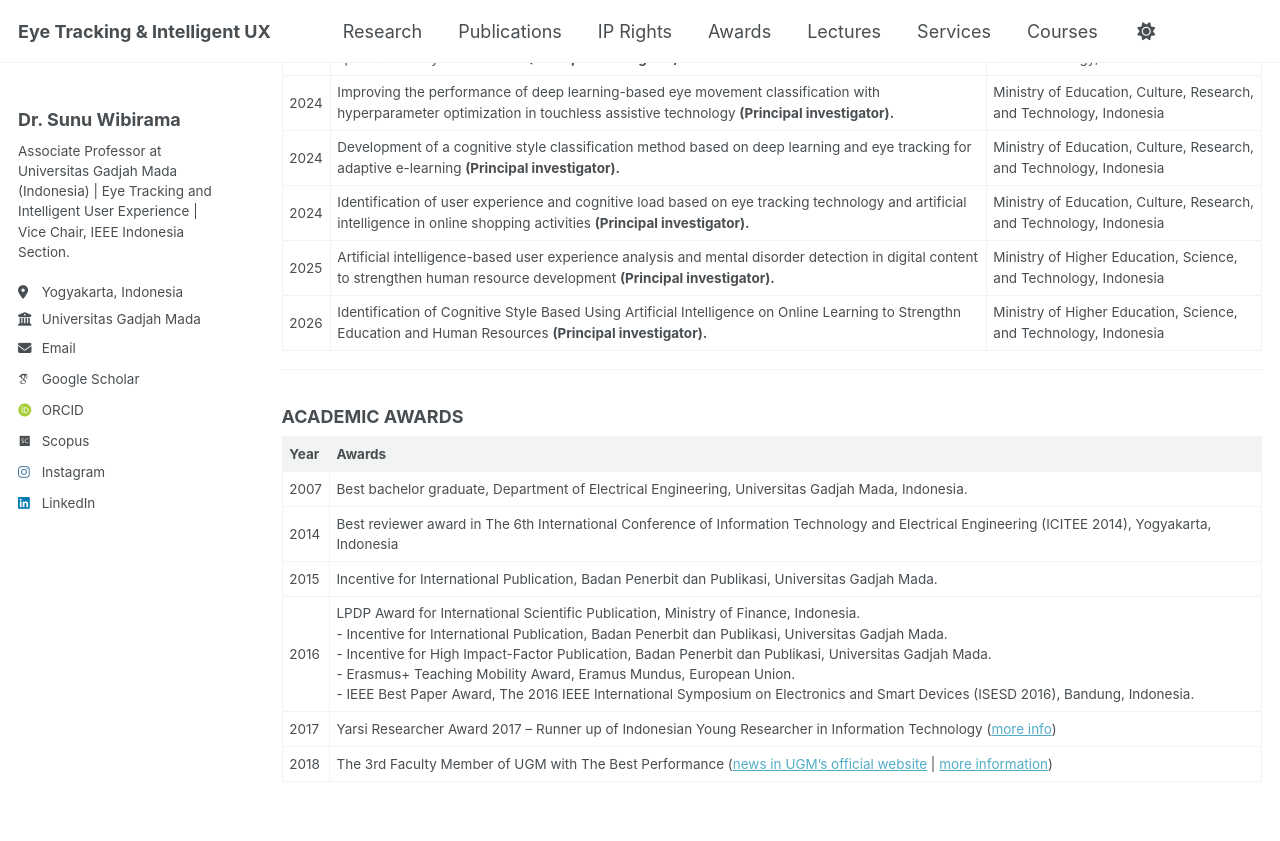
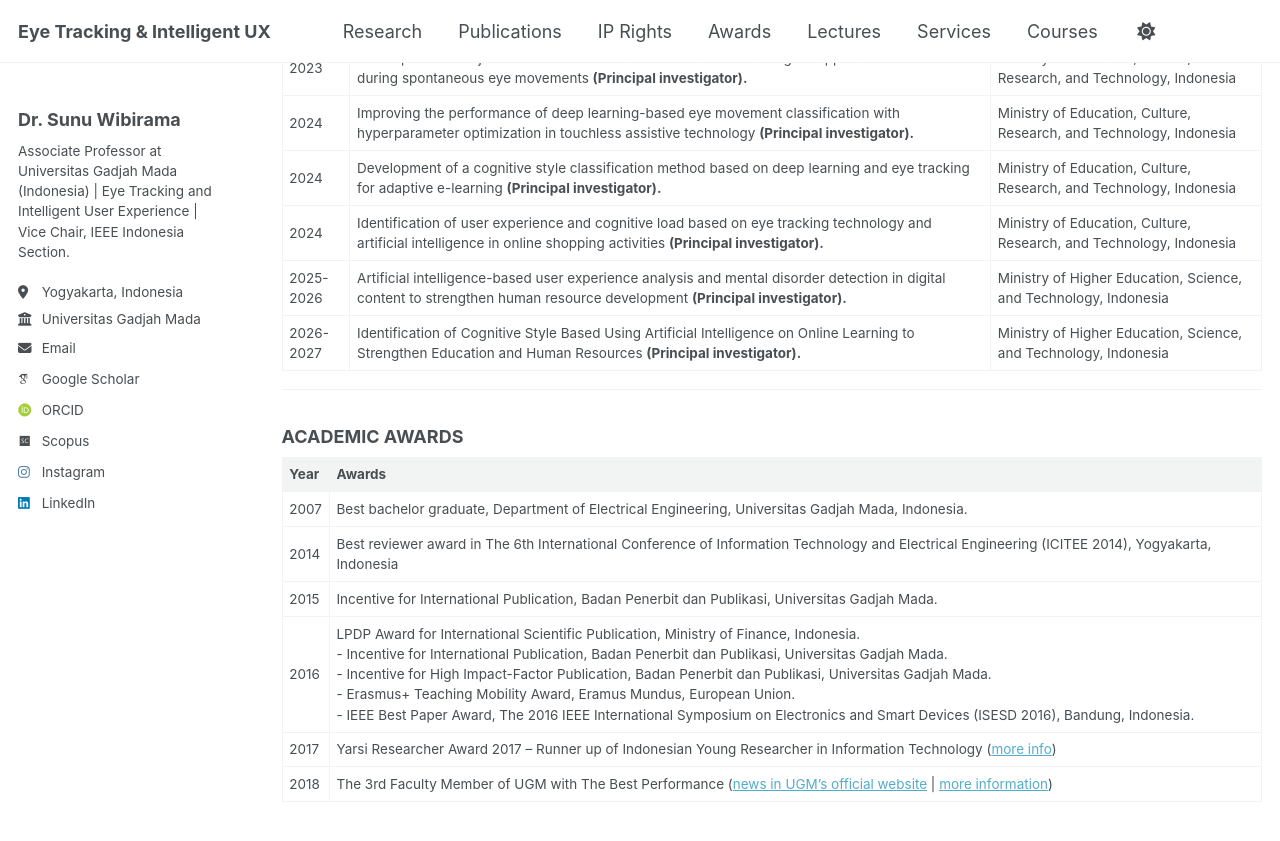
Before and after one commit to wibirama/wibirama.github.io, a Jekyll site: the page built from _pages/awards.md, in a window 1280 px wide and 900 px high, scrolled down 1054 px. Shown: the top 841 px of the window. Built offline with Jekyll 4.4.1, drawn with Linux system fonts in a browser that asks for light colours; some web fonts are replaced; a script that is not in the unit is left out.

Commit message:
Update awards.md

```diff
--- a/_pages/awards.md
+++ b/_pages/awards.md
@@ -30,8 +30,8 @@ redirect_from:
 | 2024 | Improving the performance of deep learning-based eye movement classification with hyperparameter optimization in touchless assistive technology **(Principal investigator).** | Ministry of Education, Culture, Research, and Technology, Indonesia |
 | 2024 | Development of a cognitive style classification method based on deep learning and eye tracking for adaptive e-learning **(Principal investigator).** | Ministry of Education, Culture, Research, and Technology, Indonesia |
 | 2024 | Identification of user experience and cognitive load based on eye tracking technology and artificial intelligence in online shopping activities **(Principal investigator).** | Ministry of Education, Culture, Research, and Technology, Indonesia |
-| 2025 | Artificial intelligence-based user experience analysis and mental disorder detection in digital content to strengthen human resource development **(Principal investigator).** | Ministry of Higher Education, Science, and Technology, Indonesia |
-| 2026 | Identification of Cognitive Style Based Using Artificial Intelligence on Online Learning to Strengthn Education and Human Resources **(Principal investigator).** | Ministry of Higher Education, Science, and Technology, Indonesia |
+| 2025-2026 | Artificial intelligence-based user experience analysis and mental disorder detection in digital content to strengthen human resource development **(Principal investigator).** | Ministry of Higher Education, Science, and Technology, Indonesia |
+| 2026-2027 | Identification of Cognitive Style Based Using Artificial Intelligence on Online Learning to Strengthen Education and Human Resources **(Principal investigator).** | Ministry of Higher Education, Science, and Technology, Indonesia |
 
 
 ---
```
